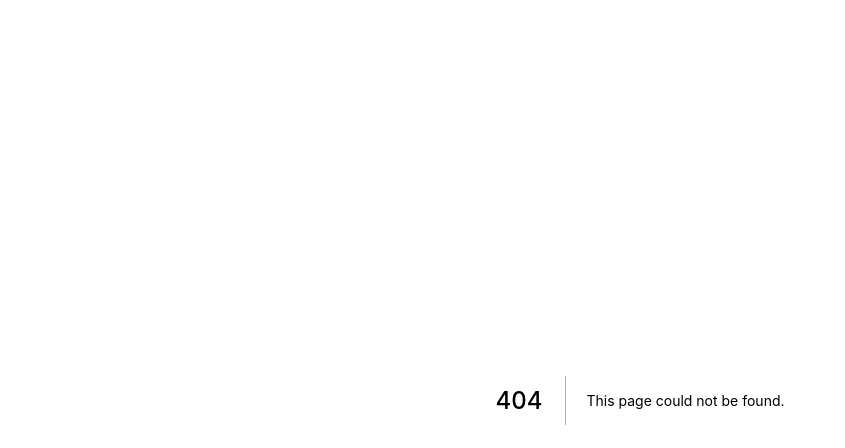
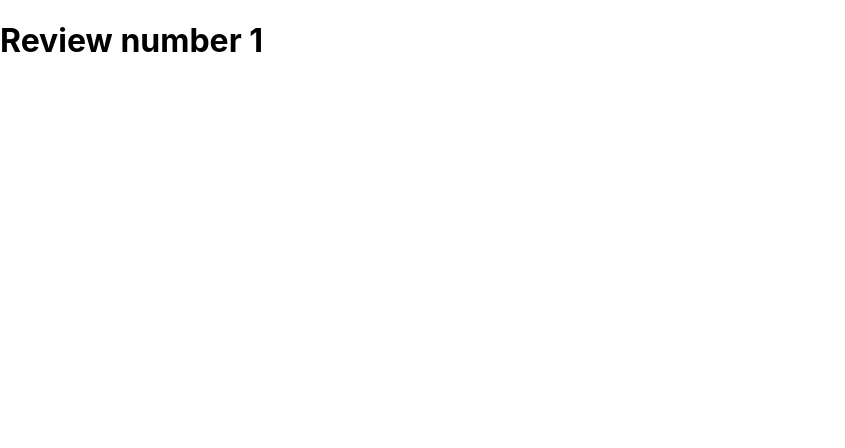
Before and after one commit to atinderbirsin/next-js, a Next.js app: page /product/1/review/1 in a window 1280 px wide. Before the commit this address had no page. Shown: the top 448 px of the page, without its empty margins (0-845 px from the left). Built offline with nearby package versions, Linux system fonts and the light colour scheme.

Commit message:
Implemented nested dynamic based routing

```diff
--- /dev/null
+++ b/pages/product/[productId]/review/[reviewId].js
@@ -0,0 +1,10 @@
+import { useRouter } from "next/router";
+
+function ReviewId() {
+    const router = useRouter();
+    const reviewId = router.query.reviewId;
+
+    return <h1>Review number {reviewId}</h1>
+};
+
+export default ReviewId;
```
Also changed, not shown: pages/product/[productId].js (deleted, +0 -10 lines), pages/product/[productId]/index.js (added, +10 -0 lines).
